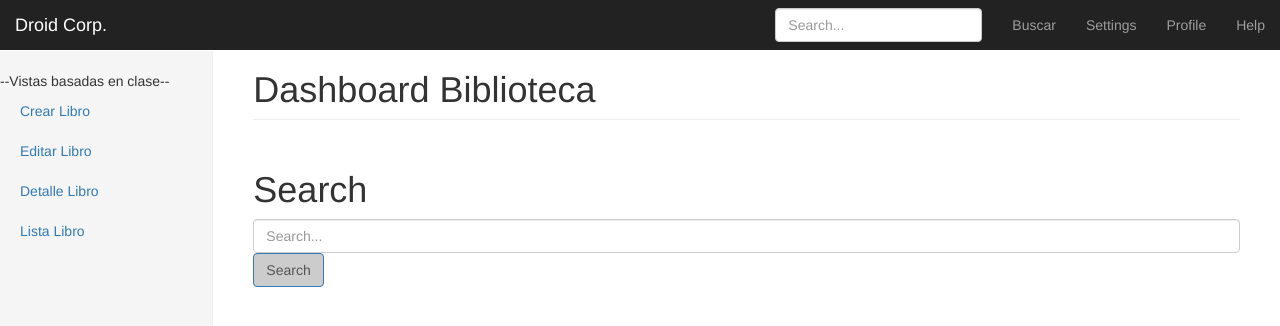
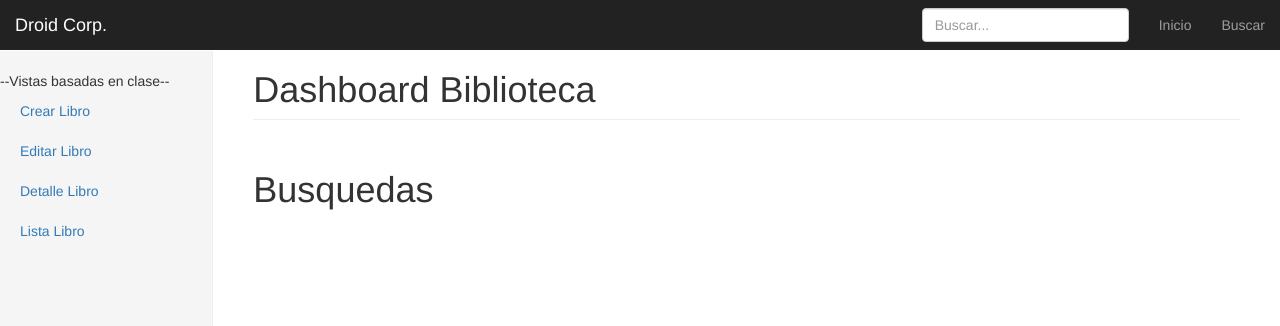
Before and after one commit to DerianD/examen_unidad4, a Django app: page /buscar/ in a window 1280 px wide. Shown: the top 326 px of the page. Run offline with Django 3.2, Linux system fonts and the light colour scheme; some libraries are stand-ins or nearby versions.

Commit message:
mod templates

```diff
--- a/biblioteca/templates/base.html
+++ b/biblioteca/templates/base.html
@@ -42,14 +42,12 @@
         </div>
         <div id="navbar" class="navbar-collapse collapse">
           <ul class="nav navbar-nav navbar-right">
+            <li><a href="/">Inicio</a></li>
             <li><a href="/buscar">Buscar</a></li>
-            <li><a href="#">Settings</a></li>
-            <li><a href="#">Profile</a></li>
-            <li><a href="#">Help</a></li>
           </ul>
-          <form class="navbar-form navbar-right" action="." method="GET">
-            <input type="text" class="form-control" placeholder="Search..." name="q" value="{{ query|escape }}">
-          </form>
+          {%block busquedas%}
+
+          {%endblock%}
         </div>
       </div>
     </nav>
--- a/biblioteca/templates/busqueda.html
+++ b/biblioteca/templates/busqueda.html
@@ -1,13 +1,13 @@
 {% extends "base.html" %}
 
+{%block busquedas%}
+          <form class="navbar-form navbar-right" action="." method="GET">
+            <input type="text" class="form-control" placeholder="Buscar..." name="q" value="{{ query|escape }}">
+          </form>
+{%endblock%}
+
 {%block content%}
-  <h1>Search</h1>
-
-
-  <form action="." method="GET">
-    <input type="text" name="q" value="{{ query|escape }}" class="form-control" placeholder="Search...">
-    <input type="submit" value="Search" class="btn btn-primary">
-  </form>
+  <h1>Busquedas</h1>
 
   {% if query %}
     <h2>Resultado para "{{ query|escape }}":</h2>
@@ -30,7 +30,7 @@
      {% for libromodelo in results %}
 
     <tr></tr>
-      <th><a href="/libros/{{libromodelo.id}}/editar">{{libromodelo.nombre}}</a></th>
+      <th><a href="/libros/{{libromodelo.id}}">{{libromodelo.nombre}}</a></th>
       <th>{{libromodelo.autor}}</th>
       <th>{{libromodelo.editorial}}</th>
 
--- a/biblioteca/templates/libros/libromodelo_detail.html
+++ b/biblioteca/templates/libros/libromodelo_detail.html
@@ -8,7 +8,7 @@
     <h2>Editorial: {{libromodelo.editorial}}</h2>
     <h2>ISBN: {{libromodelo.ISBN}}</h2>
     <h2>Precio: {{libromodelo.precio}}</h2>
-    <h2>Tipo: {{libromodelo.tipo}}</h2>
+    {#<h2>Tipo: {{libromodelo.tipo}}</h2>#}
 
   </div>
 {%endblock%}
--- a/biblioteca/templates/libros/libromodelo_list.html
+++ b/biblioteca/templates/libros/libromodelo_list.html
@@ -1,4 +1,10 @@
 {%extends 'base.html'%}
+
+{%block busquedas%}
+          <form class="navbar-form navbar-right" action="." method="GET">
+            <input type="text" class="form-control" placeholder="Buscar..." name="q" value="{{ query|escape }}">
+          </form>
+{%endblock%}
 
 {%block content%}
 
```
